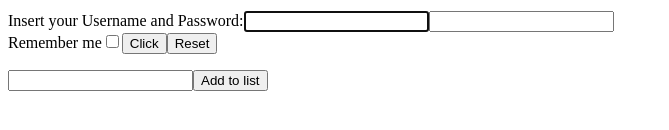
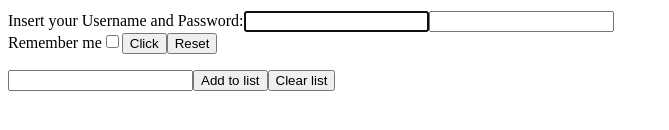
Before and after one commit to camilla-devasini/react-exercises, a React (Create React App) app: page / in a window 1280 px wide. Shown: the part 428-558 px from the top of the page, without its empty margins (0-669 px from the left). Built offline with nearby package versions, Linux system fonts and the light colour scheme.

Commit message:
fix ex. lists-05

```diff
--- a/src/components/list/TodoList.js
+++ b/src/components/list/TodoList.js
@@ -22,6 +22,10 @@ const TodoList = props => {
         console.log(items);
     }
 
+    const resetHandler = () => {
+        setItems([]);
+    }
+
     return (
         <div>
             <ul>
@@ -31,6 +35,7 @@ const TodoList = props => {
             </ul>
             <input type="text" onChange={inputChangeHandler} value={input}></input>
             <button onClick={addToListHandler}>Add to list</button>
+            <button onClick={resetHandler}>Clear list</button>
         </div>
     )
 }
```
